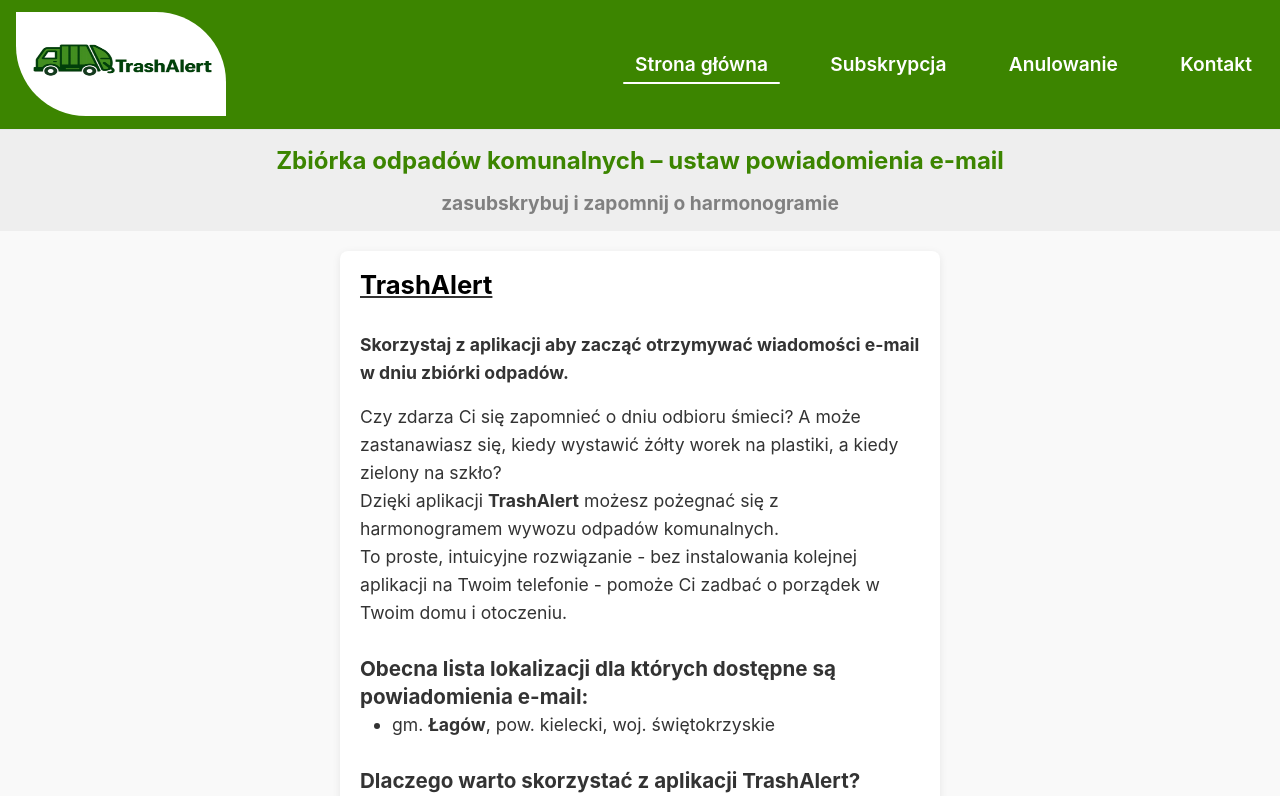
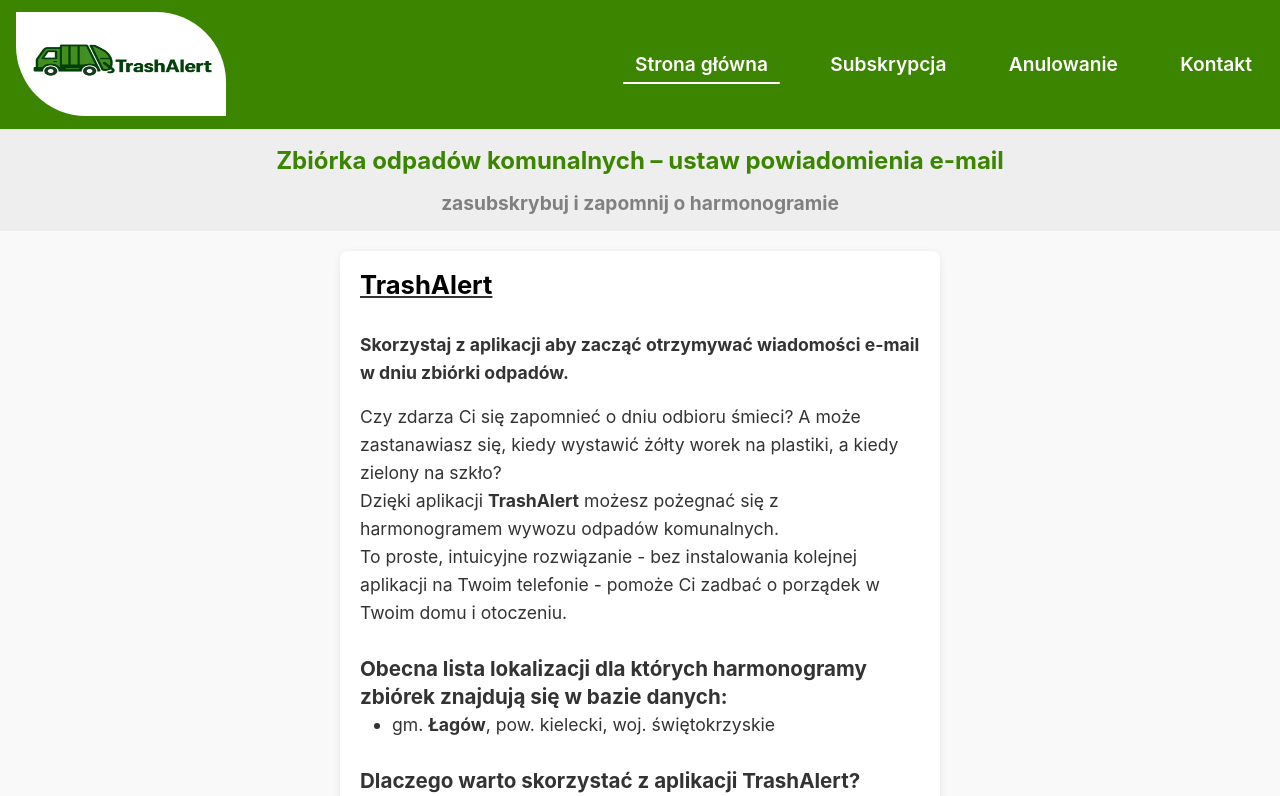
Before and after one commit to Rugel/zbiorka, a Next.js app: page / in a window 1280 px wide. Shown: the top 796 px of the page. Built offline with nearby package versions, Linux system fonts and the light colour scheme.

Commit message:
small change

```diff
--- a/app/modules/Main.js
+++ b/app/modules/Main.js
@@ -6,7 +6,7 @@ const Main = () =>
         </p>
         <p>Czy zdarza Ci się zapomnieć o dniu odbioru śmieci? A może zastanawiasz się, kiedy wystawić żółty worek na plastiki, a kiedy zielony na szkło?<br />Dzięki aplikacji <strong>TrashAlert</strong> możesz pożegnać się z harmonogramem wywozu odpadów komunalnych.<br />To proste, intuicyjne rozwiązanie - bez instalowania kolejnej aplikacji na Twoim telefonie - pomoże Ci zadbać o porządek w Twoim domu i otoczeniu.</p>
         <br />
-        <h3>Obecna lista lokalizacji dla których dostępne są powiadomienia e-mail:</h3>
+        <h3>Obecna lista lokalizacji dla których harmonogramy zbiórek znajdują się w bazie danych:</h3>
             <ul>
                 <li>gm. <b>Łagów</b>, pow. kielecki, woj. świętokrzyskie</li>
             </ul>
```
